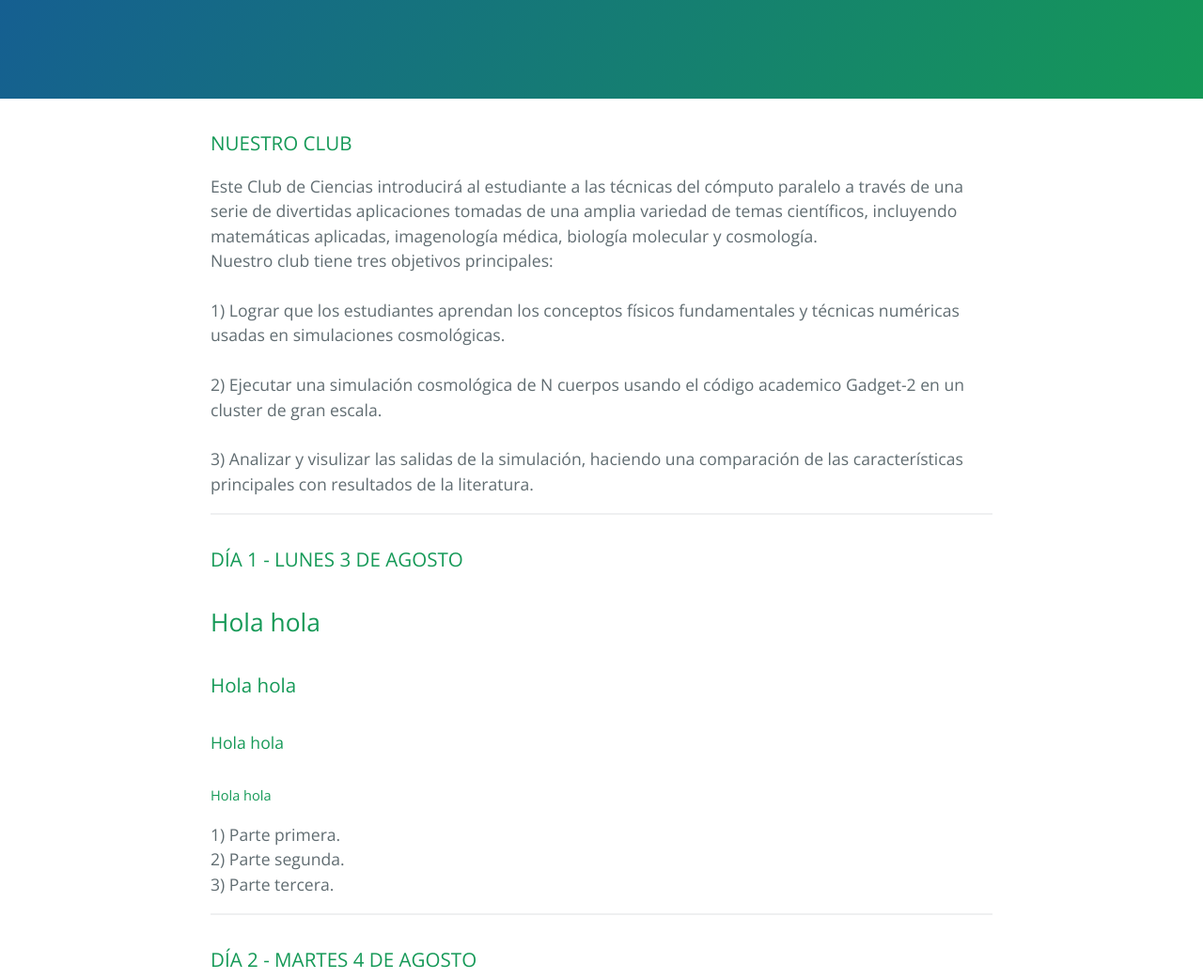
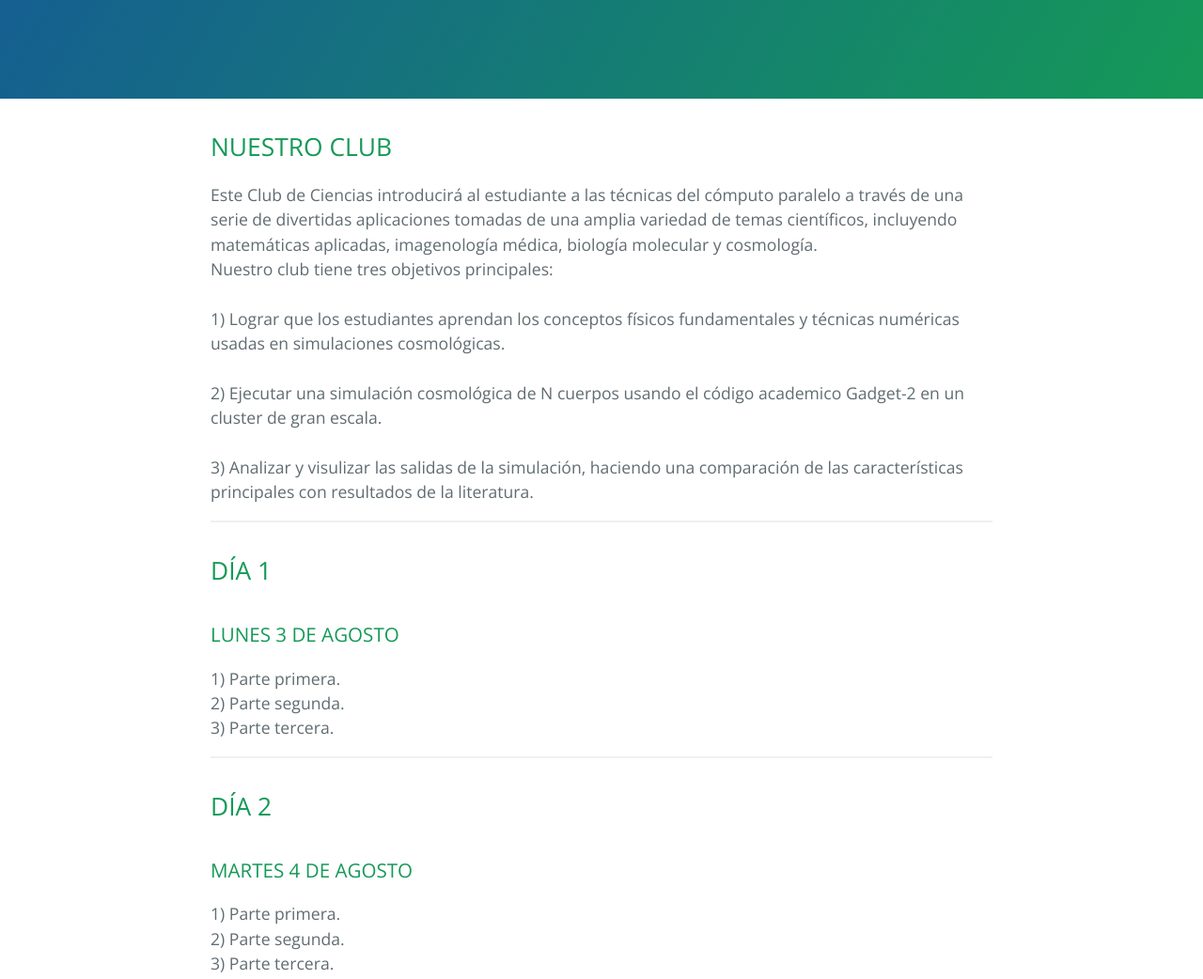
Before and after one commit to RodolfoFerro/Acelerando, a plain HTML site: page index.html in a window 1280 px wide. Shown: the part 320-1362 px from the top of the page at 94% size. Drawn offline with nearby package versions, Linux system fonts and the light colour scheme.

Commit message:
Update index.html

```diff
--- a/index.html
+++ b/index.html
@@ -20,8 +20,8 @@
     </section>
 
     <section class="main-content">
-      <h3>
-<a id="welcome-to-github-pages" class="anchor" href="#welcome-to-github-pages" aria-hidden="true"><span class="octicon octicon-link"></span></a>NUESTRO CLUB</h3>
+      <h2>
+<a id="welcome-to-github-pages" class="anchor" href="#welcome-to-github-pages" aria-hidden="true"><span class="octicon octicon-link"></span></a>NUESTRO CLUB</h2>
 
 <p>Este Club de Ciencias introducirá al estudiante a las técnicas del cómputo paralelo a través de una serie de divertidas aplicaciones tomadas de una amplia variedad de temas científicos, incluyendo matemáticas aplicadas, imagenología médica, biología molecular y cosmología.<br/>
 Nuestro club tiene tres objetivos principales:
@@ -34,21 +34,18 @@ Nuestro club tiene tres objetivos principales:
 </p>
 <hr>
 <!-- Día 1 -->
-<h3>
-<a id="designer-templates" class="anchor" href="#designer-templates" aria-hidden="true"><span class="octicon octicon-link"></span></a>DÍA 1 - LUNES 3 DE AGOSTO</h3>
-<h2>Hola hola</h2>
-<h3>Hola hola</h3>
-<h4>Hola hola</h4>
-<h5>Hola hola</h5>
+<h2>
+<a id="designer-templates" class="anchor" href="#designer-templates" aria-hidden="true"><span class="octicon octicon-link"></span></a>DÍA 1</h2>
+<h3>LUNES 3 DE AGOSTO</h3>
 <p>1) Parte primera.
 <br/>2) Parte segunda.
 <br/>3) Parte tercera.
 </p>
 <hr>
 <!-- Día 2 -->
-<h3>
-<a id="designer-templates" class="anchor" href="#designer-templates" aria-hidden="true"><span class="octicon octicon-link"></span></a>DÍA 2 - MARTES 4 DE AGOSTO</h3>
-
+<h2>
+<a id="designer-templates" class="anchor" href="#designer-templates" aria-hidden="true"><span class="octicon octicon-link"></span></a>DÍA 2</h2>
+<h3>MARTES 4 DE AGOSTO</h3>
 <p>1) Parte primera.
 <br/>2) Parte segunda.
 <br/>3) Parte tercera.
```
